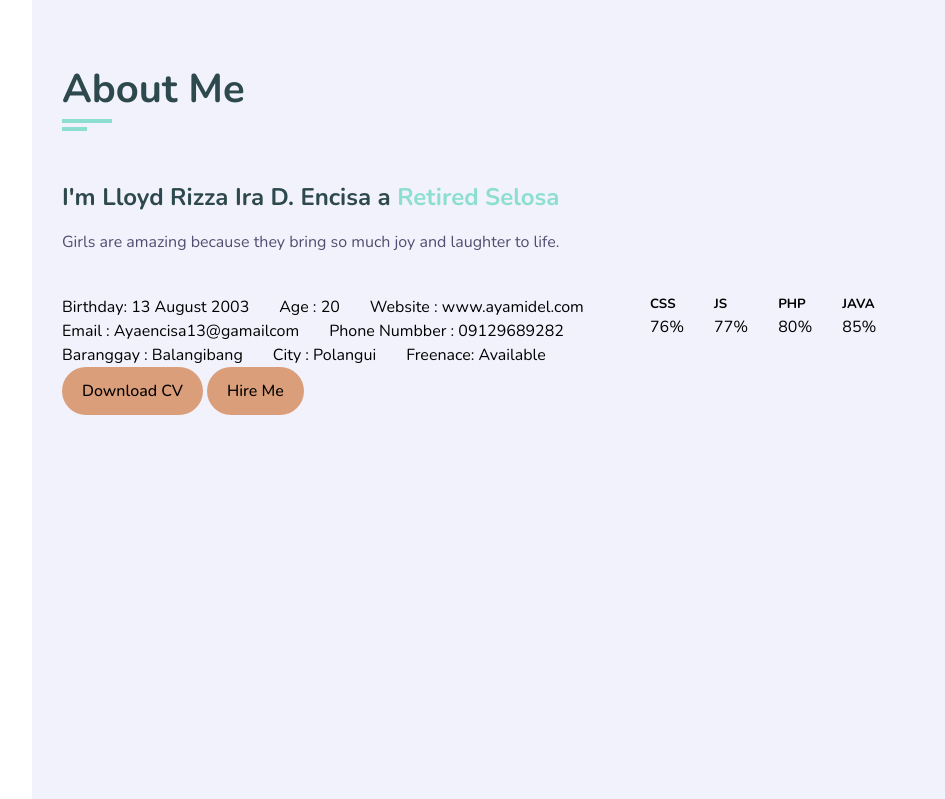
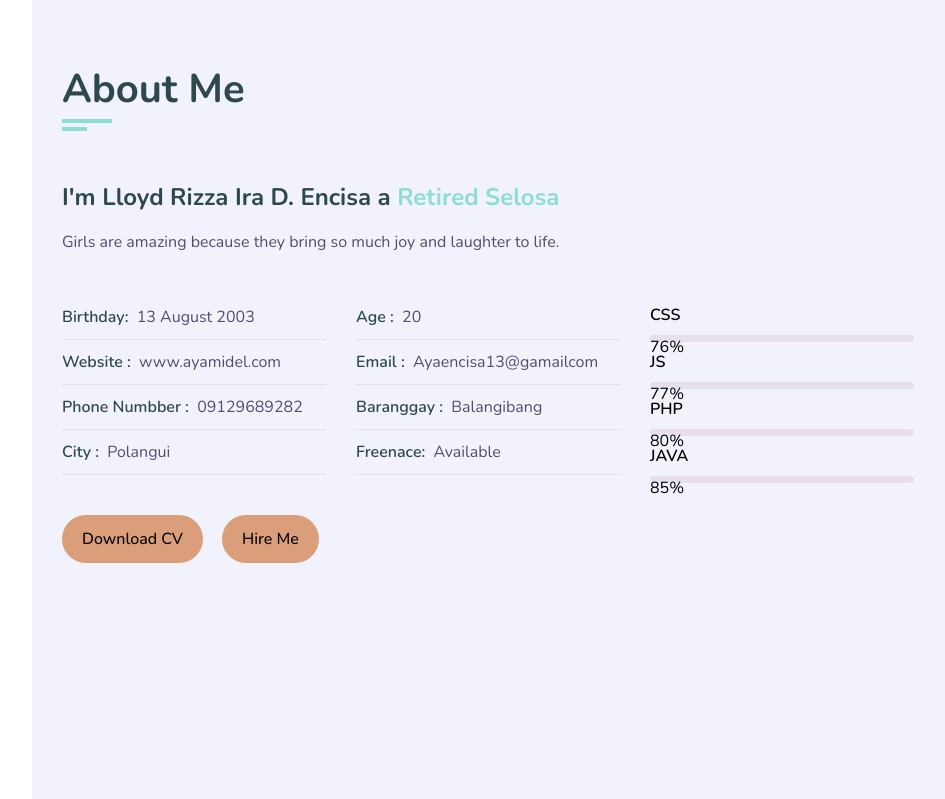
Before and after one commit to LRIEncisa/2024_BSIT--3-A-_Kawaii_LloydRizzaIra, a PHP site: page / in a window 1280 px wide; the page is wider, and only the part inside the window is pictured. Shown: the part 801-1600 px from the top of that part, without its empty margins (238-1183 px from the left). Run offline with PHP 8.4, Linux system fonts and the light colour scheme; some web fonts are replaced; grey boxes are pictures that could not be loaded.

Commit message:
Update style.css

```diff
--- a/Portfolio/style.css
+++ b/Portfolio/style.css
@@ -355,18 +355,62 @@ h3.my-profession
     flex: 0 0 60%;
     max-width: 60%;
     margin-top: 40px;
-
 }
-.about .about-content  .skills
+.about .about-content .personal-info .info-item
+{
+    flex: 0 0 50%;
+    max-width: 50%;
+}
+.about .about-content .personal-info .info-item p
+{
+    font-weight: 600;
+    padding: 10px 0;
+    font-size: 16px;
+    color: var(--text-black-900);
+    border-bottom: 1px solid var(--bg-black-50);
+}
+.about .about-content .personal-info .info-item p span
+{
+    font-weight: 400;
+    color: var(--text-black-700);
+    margin-left: 4px;
+    display: inline-block;
+}
+.about .about-content .personal-info .buttons
+{
+    margin-top: 30px;
+}
+.about .about-content .personal-info .buttons .btn
+{
+    margin-right: 15px;
+    margin-top: 10px;
+}
+.about .about-content .skills
 {
     flex: 0 0 40%;
-    max-width: 40%;
+    max-width: 30%;
     margin-top: 40px;
-
 }
-
-
-
+.about .about-content .skills .skill-item
+{
+    flex: 0 0 100%;
+    max-width: 100%;
+}
+.about .about-content .skills .skill-item h5
+{
+    line-height: 40px;
+    font-weight: 600;
+    font-size: 16px;
+    color: varz(--text-black-900);
+    text-transform: capitalize;
+}
+.about .about-content .skills .skill-item .progress
+{
+    background-color: var(--bg-black-50);
+    height: 7px;
+    border-radius: 4px;
+    width: 100%;
+}
 
 
 
```
